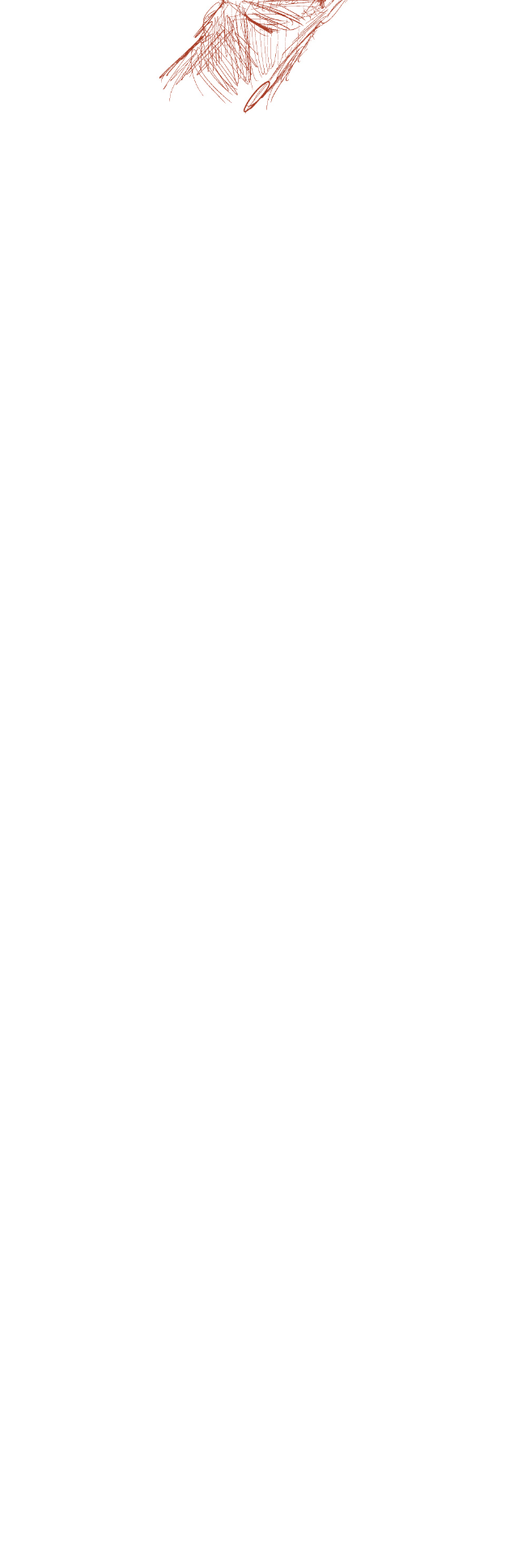
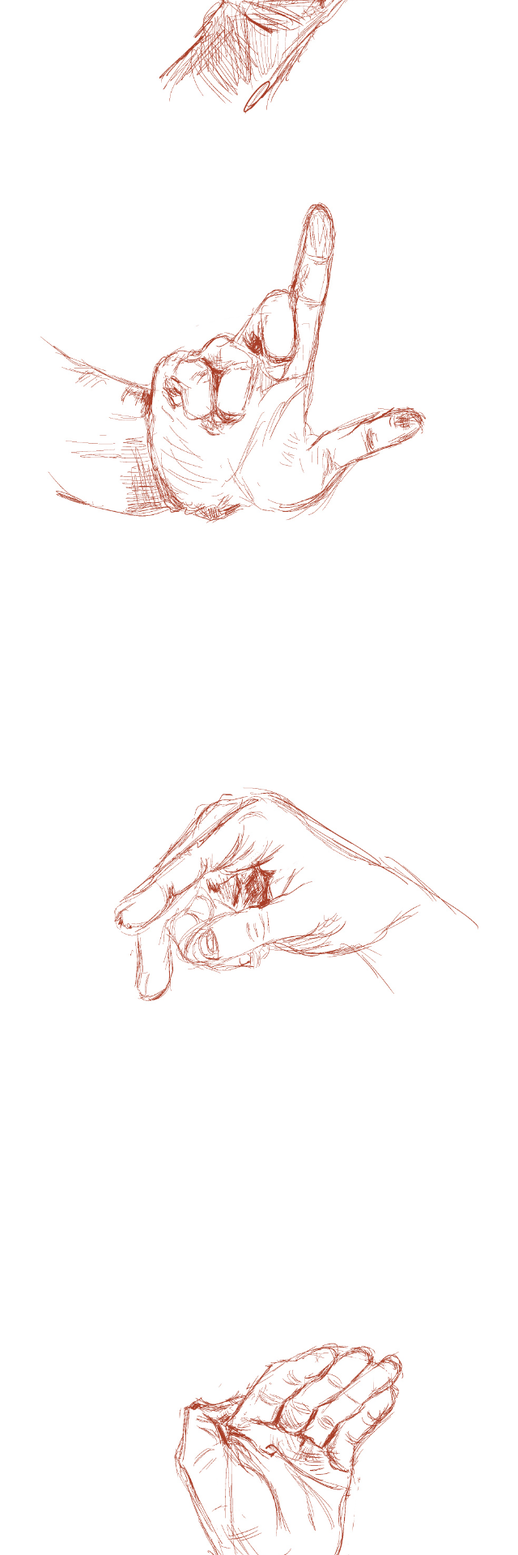
Before and after one commit to heyluney/heyluney.github.io, a Jekyll site: the page built from _posts/2026-03-03-sketches.md, in a window 1280 px wide. Shown: the part 762-2682 px from the top of the page at 81% size, without its empty margins (472-1112 px from the left). Built offline with Jekyll 4.4.1, drawn with Linux system fonts in a browser that asks for light colours; some web fonts are replaced; our own code applies the rules of GitHub Pages for plain Markdown files; before the commit the page ends 1062 px from its top, so only the background shows below that.

Commit message:
Update 2026-03-03-sketches.md

```diff
--- a/_posts/2026-03-03-sketches.md
+++ b/_posts/2026-03-03-sketches.md
@@ -1,3 +1,10 @@
 Some hands that I drew.
 
-![My hand sketch!](/assets/images/03-03-2026/hands1.jpg){: height="250"}
+![hand!](/assets/images/03-03-2026/hands1.jpg){: height="250"}
+![hand!](/assets/images/03-03-2026/hands2.jpg){: height="250"}
+![hand!](/assets/images/03-03-2026/hands3.jpg){: height="250"}
+![hand!](/assets/images/03-03-2026/hands4.jpg){: height="250"}
+![hand!](/assets/images/03-03-2026/hands5.jpg){: height="250"}
+![hand!](/assets/images/03-03-2026/hands6.jpg){: height="250"}
+![hand!](/assets/images/03-03-2026/hands7.jpg){: height="250"}
+![hand!](/assets/images/03-03-2026/hands8.jpg){: height="250"}
```
